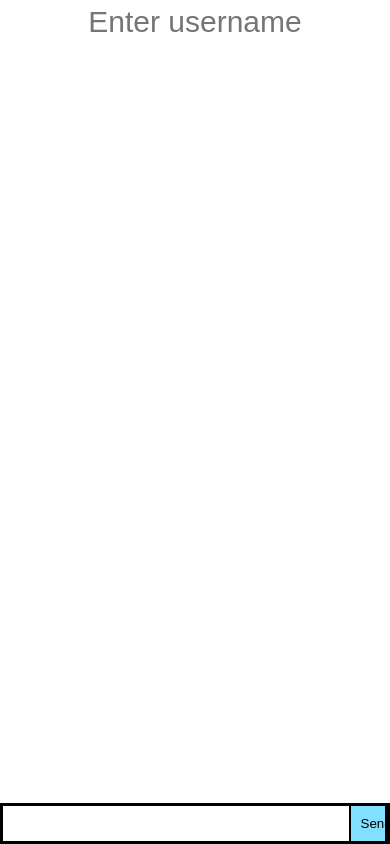
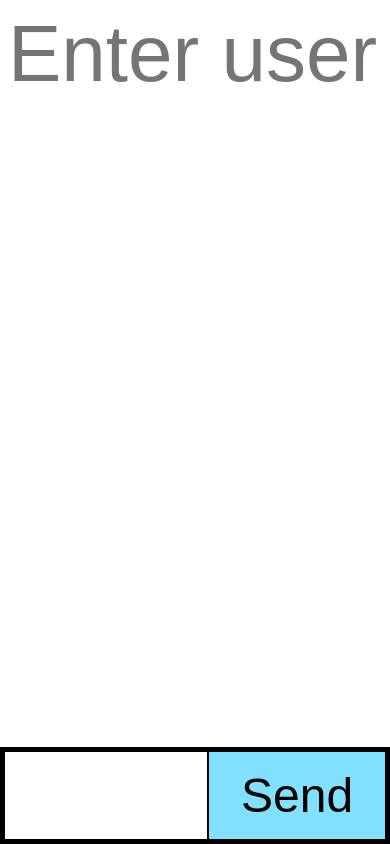
Before and after one commit to SebastianUdden/simply-chatroom, a website with bundled scripts: page public/index.html in a window 390 px wide. Built offline with nearby package versions, Linux system fonts and the light colour scheme; files whose address does not match are found by name.

Commit message:
mobile first sizing

```diff
--- a/public/styles.css
+++ b/public/styles.css
@@ -4,27 +4,29 @@
   box-sizing: border-box;
 }
 body {
-  font: 13px Helvetica, Arial;
-  padding-bottom: 60px;
+  font: 3rem Helvetica, Arial;
+  padding-bottom: 6rem;
 }
 form {
+  display: flex;
   background: #000;
-  padding: 3px;
+  padding: 0.3rem;
   position: fixed;
   bottom: 0;
   width: 100%;
 }
 form input {
   border: 0;
-  padding: 10px;
-  width: 90%;
+  padding: 1rem;
+  width: 100%;
   margin-right: 0.5%;
+  font-size: 3rem;
 }
 form button {
-  width: 9%;
   background: rgb(130, 224, 255);
   border: none;
-  padding: 10px;
+  padding: 1rem 2rem;
+  font-size: 3rem;
 }
 #messages {
   list-style-type: none;
@@ -32,21 +34,21 @@ form button {
   padding: 0;
 }
 #messages li {
-  padding: 5px 10px;
+  padding: 0.5rem 1rem;
 }
 #messages li:nth-child(odd) {
   background: #eee;
 }
 #user-bar {
   display: flex;
-  margin-left: 5px;
+  margin-left: 0.5rem;
 }
 #user-bar li {
   list-style-type: none;
   border: 1px solid #ccc;
-  border-radius: 10px;
-  padding: 5px 10px;
-  margin: 5px;
+  border-radius: 1rem;
+  padding: 0.5rem 1rem;
+  margin: 0.5rem;
   font-weight: 700;
   color: #999;
 }
@@ -59,8 +61,8 @@ form button {
   position: fixed;
   left: 0;
   right: 0;
-  padding: 5px 10px;
-  bottom: 38px;
+  padding: 0.5rem 1rem;
+  bottom: 3.8rem;
   background-color: white;
   color: teal;
 }
@@ -69,10 +71,10 @@ form button {
 }
 #username {
   border: none;
-  padding: 5px;
+  padding: 0.5rem;
   text-align: center;
   width: 100%;
-  font-size: 30px;
+  font-size: 5rem;
 }
 .status {
   color: teal;
```
